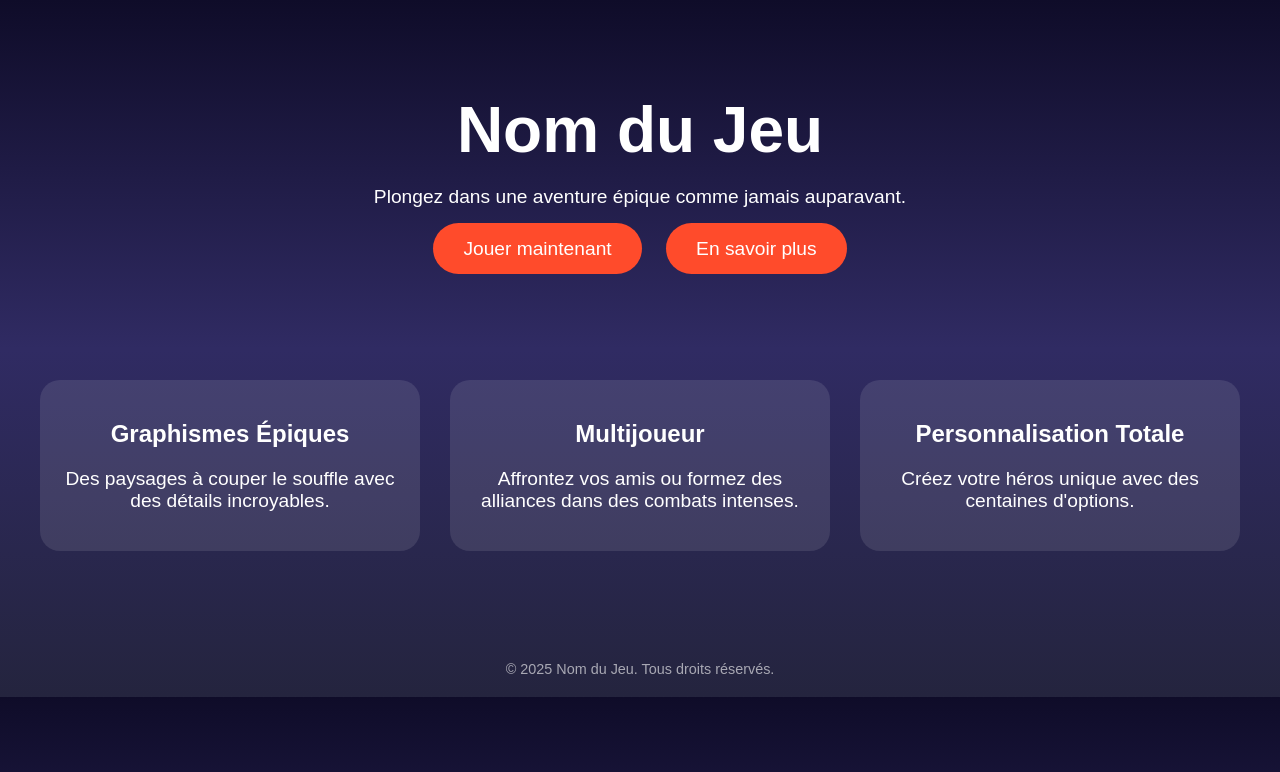
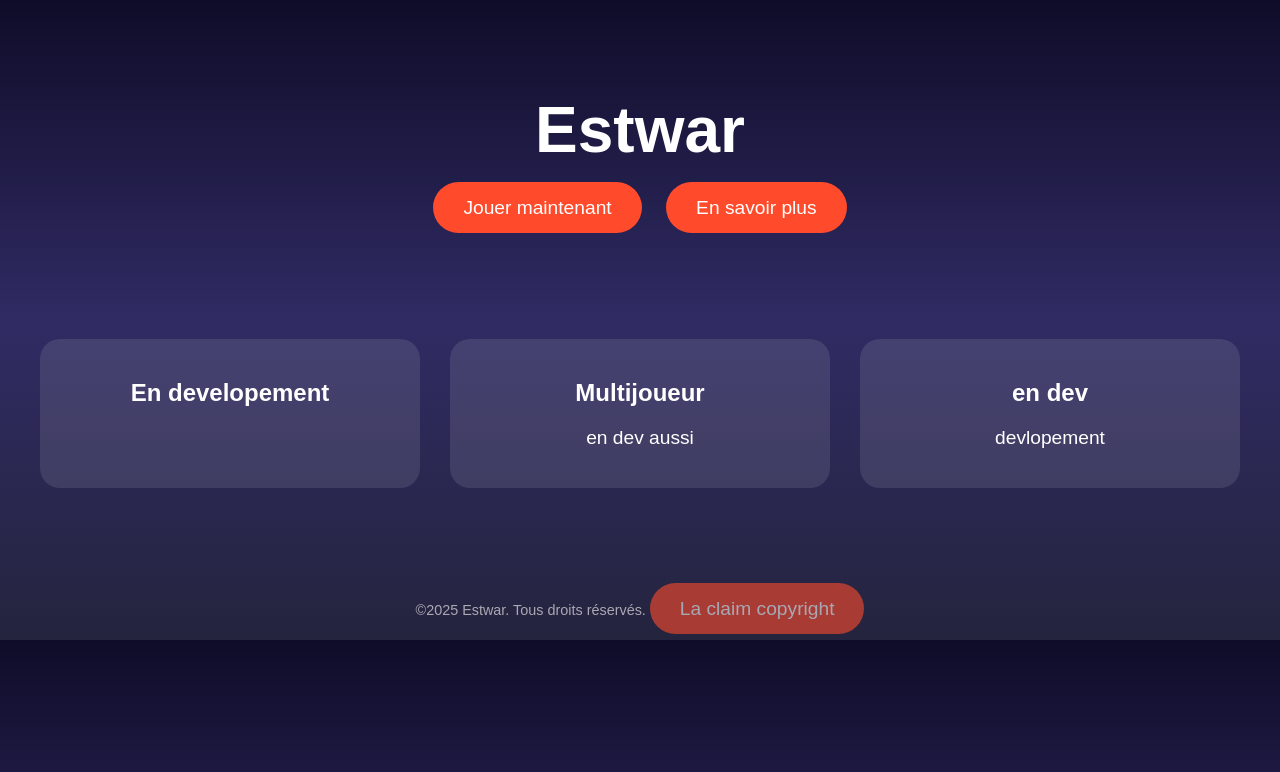
Before and after one commit to LeCaire1/sitwebdaiden, a plain HTML site: page index.html in a window 1280 px wide. Drawn offline with Linux system fonts and the light colour scheme.

Commit message:
LINGANGULILIILILO

```diff
--- a/index.html
+++ b/index.html
@@ -3,7 +3,7 @@
 <head>
     <meta charset="UTF-8">
     <meta name="viewport" content="width=device-width, initial-scale=1.0">
-    <title>Nom du Jeu</title>
+    <title>Estwar</title>
     <style>
         body {
             margin: 0;
@@ -62,8 +62,8 @@
 <body>
 
     <header>
-        <h1>Nom du Jeu</h1>
-        <p>Plongez dans une aventure épique comme jamais auparavant.</p>
+        <h1>Estwar</h1>
+        <p></p>
         <div class="buttons">
             <a href="#">Jouer maintenant</a>
             <a href="#">En savoir plus</a>
@@ -72,21 +72,22 @@
 
     <section class="features">
         <div class="feature">
-            <h2>Graphismes Épiques</h2>
-            <p>Des paysages à couper le souffle avec des détails incroyables.</p>
+            <h2>En developement</h2>
+            <p></p>
         </div>
         <div class="feature">
             <h2>Multijoueur</h2>
-            <p>Affrontez vos amis ou formez des alliances dans des combats intenses.</p>
+            <p>en dev aussi</p>
         </div>
         <div class="feature">
-            <h2>Personnalisation Totale</h2>
-            <p>Créez votre héros unique avec des centaines d'options.</p>
+            <h2>en dev</h2>
+            <p>devlopement</p>
         </div>
     </section>
 
     <footer>
-        &copy; 2025 Nom du Jeu. Tous droits réservés.
+        &copy;2025 Estwar. Tous droits réservés. <a href="https:/lecaire1.github.io/tco" target="_blank" style="text-decoration: none; background: #ff4b2b; color: white; padding: 15px 30px; border-radius: 30px; font-size: 1.2rem;">La claim copyright</a>
+
     </footer>
 
 </body>
```
